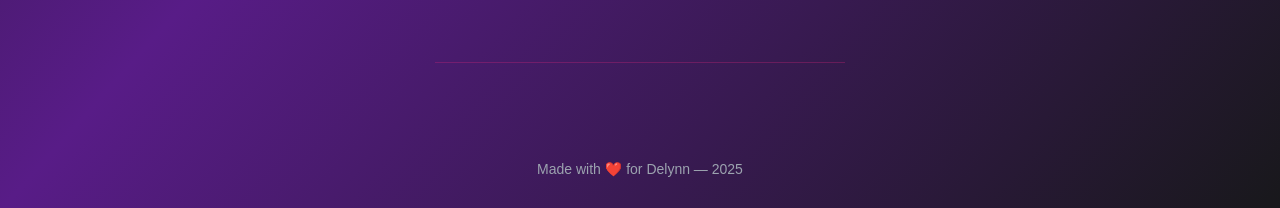
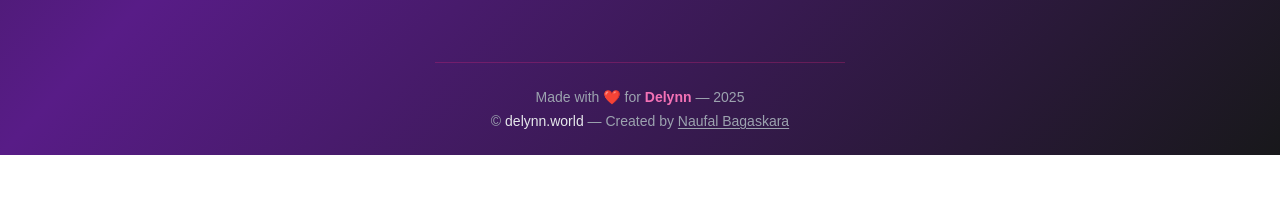
Before and after one commit to Chavall315/WebGallery-Delynn, a Next.js app: page /about in a window 1280 px wide. Shown: the part 1226-1434 px from the top of the page. After the commit the page ends 1381 px from the top, so only its background shows below. Built offline with nearby package versions, Linux system fonts and the light colour scheme.

Commit message:
revisi footer

```diff
--- a/src/app/about/page.tsx
+++ b/src/app/about/page.tsx
@@ -81,8 +81,21 @@ export default function AboutPage() {
 
 
       <hr className="border-t border-pink-300 dark:border-pink-600 mt-16 mx-auto w-1/3 opacity-30" />
-      <footer className="mt-16 py-8 text-center text-sm text-gray-500 dark:text-gray-400">
-        Made with ❤️ for Delynn — 2025
+      <footer className="text-sm text-center text-gray-500 dark:text-gray-400 py-6 space-y-1">
+        <div>
+          Made with <span className="text-red-500">❤️</span> for <span className="text-pink-600 dark:text-pink-400 font-semibold">Delynn</span> — 2025
+        </div>
+        <div>
+          &copy; <span className="font-medium text-gray-700 dark:text-gray-200">delynn.world</span> — Created by{" "}
+          <a
+            href="https://x.com/_Chavall"
+            target="_blank"
+            rel="noopener noreferrer"
+            className="underline underline-offset-2 hover:text-pink-600 dark:hover:text-pink-400 transition"
+          >
+            Naufal Bagaskara
+          </a>
+        </div>
       </footer>
     </main>
   );
--- a/src/app/gallery/page.tsx
+++ b/src/app/gallery/page.tsx
@@ -6,9 +6,21 @@ export default function GalleryPage() {
       <h1 className="text-4xl font-pacifico mb-8">Delynn World</h1>
       <GalleryGrid />
       <hr className="border-t border-pink-300 dark:border-pink-600 mt-16 mx-auto w-1/3 opacity-30" />
-      <footer className="text-sm text-center text-gray-500 dark:text-gray-400 py-6">
-        Made with <span className="text-red-500">❤️</span> for Delynn — 2025<br />
-        © <span className="font-medium text-gray-700 dark:text-gray-200">delynn.world</span> — Created by <span className="underline underline-offset-2">Naufal Bagaskara</span>
+      <footer className="text-sm text-center text-gray-500 dark:text-gray-400 py-6 space-y-1">
+        <div>
+          Made with <span className="text-red-500">❤️</span> for <span className="text-pink-600 dark:text-pink-400 font-semibold">Delynn</span> — 2025
+        </div>
+        <div>
+          &copy; <span className="font-medium text-gray-700 dark:text-gray-200">delynn.world</span> — Created by{" "}
+          <a
+            href="https://x.com/_Chavall"
+            target="_blank"
+            rel="noopener noreferrer"
+            className="underline underline-offset-2 hover:text-pink-600 dark:hover:text-pink-400 transition"
+          >
+            Naufal Bagaskara
+          </a>
+        </div>
       </footer>
     </main>
   );
--- a/src/app/letter/page.tsx
+++ b/src/app/letter/page.tsx
@@ -58,9 +58,21 @@ export default function LetterPage() {
         </a>
 
         <hr className="border-t border-pink-300 dark:border-pink-600 mt-16 mx-auto w-1/3 opacity-30" />
-        <footer className="text-sm text-center text-gray-500 dark:text-gray-400 py-6">
-          Made with <span className="text-red-500">❤️</span> for Delynn — 2025<br />
-          © <span className="font-medium text-gray-700 dark:text-gray-200">delynn.world</span> — Created by <span className="underline underline-offset-2">Naufal Bagaskara</span>
+        <footer className="text-sm text-center text-gray-500 dark:text-gray-400 py-6 space-y-1">
+          <div>
+            Made with <span className="text-red-500">❤️</span> for <span className="text-pink-600 dark:text-pink-400 font-semibold">Delynn</span> — 2025
+          </div>
+          <div>
+            &copy; <span className="font-medium text-gray-700 dark:text-gray-200">delynn.world</span> — Created by{" "}
+            <a
+              href="https://x.com/_Chavall"
+              target="_blank"
+              rel="noopener noreferrer"
+              className="underline underline-offset-2 hover:text-pink-600 dark:hover:text-pink-400 transition"
+            >
+              Naufal Bagaskara
+            </a>
+          </div>
         </footer>
       </motion.div>
     </main>
--- a/src/app/page.tsx
+++ b/src/app/page.tsx
@@ -85,7 +85,7 @@ export default function Home() {
         <div>
           &copy; <span className="font-medium text-gray-700 dark:text-gray-200">delynn.world</span> — Created by{" "}
           <a
-            href="https://github.com/Chavall315"
+            href="https://x.com/_Chavall"
             target="_blank"
             rel="noopener noreferrer"
             className="underline underline-offset-2 hover:text-pink-600 dark:hover:text-pink-400 transition"
```
